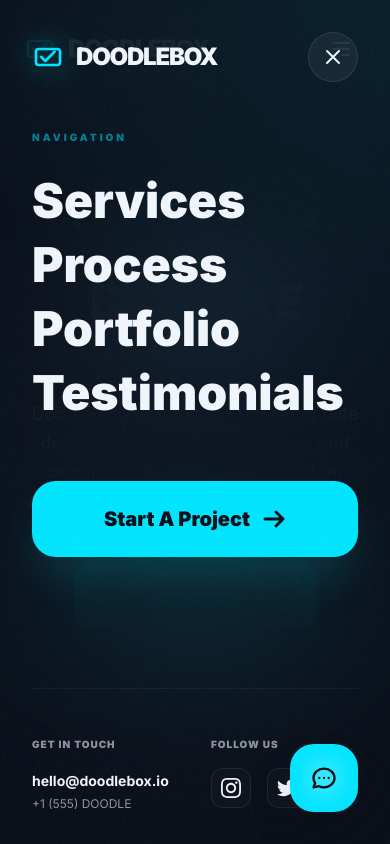
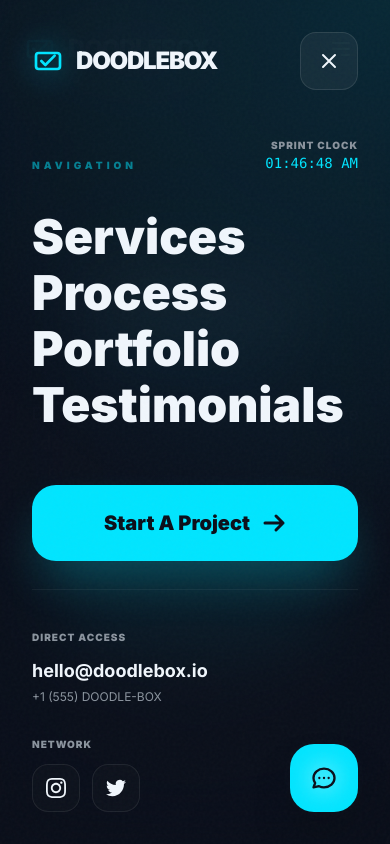
Before and after one commit to coxabling/Doodlebox-Website-Design, a React (Vite) app: page / in a window 390 px wide. Both pictures are taken after a click on the button 341 px from the left and 49 px from the top of the page. Shown: the top 844 px of the page. Built offline with nearby package versions, Linux system fonts and the light colour scheme.

Commit message:
feat(header): Display real-time clock and simplify mobile menu
Adds a dynamic clock display to the header that updates every second.
Refactors the mobile menu button to include a subtle "Menu" label on larger screens and improves accessibility.

```diff
--- a/components/Header.tsx
+++ b/components/Header.tsx
@@ -20,11 +20,20 @@ interface HeaderProps {
 const Header: React.FC<HeaderProps> = ({ onOpenChat }) => {
   const [isScrolled, setIsScrolled] = useState(false);
   const [isMobileMenuOpen, setIsMobileMenuOpen] = useState(false);
+  const [time, setTime] = useState(new Date().toLocaleTimeString([], { hour: '2-digit', minute: '2-digit', second: '2-digit' }));
 
   useEffect(() => {
     const handleScroll = () => setIsScrolled(window.scrollY > 20);
     window.addEventListener('scroll', handleScroll);
-    return () => window.removeEventListener('scroll', handleScroll);
+
+    const timer = setInterval(() => {
+      setTime(new Date().toLocaleTimeString([], { hour: '2-digit', minute: '2-digit', second: '2-digit' }));
+    }, 1000);
+
+    return () => {
+      window.removeEventListener('scroll', handleScroll);
+      clearInterval(timer);
+    };
   }, []);
 
   // Prevent body scroll when menu is open
@@ -83,10 +92,11 @@ const Header: React.FC<HeaderProps> = ({ onOpenChat }) => {
         </nav>
 
         <button
-          className="md:hidden p-3 text-light-text focus:outline-none glass rounded-xl active:scale-90 transition-transform"
+          className="md:hidden p-3 text-light-text focus:outline-none glass rounded-xl active:scale-90 transition-transform flex items-center space-x-2"
           onClick={() => setIsMobileMenuOpen(true)}
           aria-label="Open Menu"
         >
+          <span className="text-[10px] font-black tracking-widest uppercase opacity-50 hidden sm:inline">Menu</span>
           <svg className="w-6 h-6" fill="none" stroke="currentColor" viewBox="0 0 24 24">
             <path strokeLinecap="round" strokeLinejoin="round" strokeWidth="2" d="M4 6h16M4 12h16m-7 6h7" />
           </svg>
@@ -98,17 +108,17 @@ const Header: React.FC<HeaderProps> = ({ onOpenChat }) => {
         className={`fixed inset-0 z-[100] transition-all duration-700 ${isMobileMenuOpen ? 'opacity-100 pointer-events-auto' : 'opacity-0 pointer-events-none'}`}
       >
         {/* Background Layers */}
-        <div className="absolute inset-0 bg-dark-bg/80 backdrop-blur-3xl"></div>
-        <div className="absolute inset-0 bg-[radial-gradient(circle_at_top_right,rgba(0,229,255,0.08),transparent_50%)]"></div>
+        <div className={`absolute inset-0 bg-dark-bg/90 backdrop-blur-[40px] transition-opacity duration-700 ${isMobileMenuOpen ? 'opacity-100' : 'opacity-0'}`}></div>
+        <div className="absolute inset-0 bg-[radial-gradient(circle_at_top_right,rgba(0,229,255,0.12),transparent_60%)]"></div>
 
-        <div className={`relative h-full flex flex-col p-8 transition-transform duration-700 ease-out ${isMobileMenuOpen ? 'translate-x-0' : 'translate-x-12'}`}>
+        <div className={`relative h-full flex flex-col p-8 transition-all duration-700 cubic-bezier(0.2, 0.8, 0.2, 1) ${isMobileMenuOpen ? 'translate-x-0 opacity-100' : 'translate-x-12 opacity-0'}`}>
 
           {/* Header Area */}
           <div className="flex justify-between items-center mb-12">
             <DoodleboxLogo />
             <button
               onClick={() => setIsMobileMenuOpen(false)}
-              className="p-3 bg-white/5 hover:bg-white/10 rounded-full text-light-text transition-colors border border-white/10"
+              className="p-4 bg-white/5 hover:bg-white/10 rounded-2xl text-light-text transition-all border border-white/10 active:scale-90"
               aria-label="Close Menu"
             >
               <svg className="w-6 h-6" fill="none" stroke="currentColor" viewBox="0 0 24 24">
@@ -118,27 +128,34 @@ const Header: React.FC<HeaderProps> = ({ onOpenChat }) => {
           </div>
 
           {/* Navigation Links with Staggered Entrance */}
-          <nav className="flex flex-col space-y-4 flex-1">
-            <p className="text-[10px] font-black tracking-[0.3em] text-brand-primary uppercase mb-4 opacity-50">Navigation</p>
+          <nav className="flex flex-col space-y-2 flex-1">
+            <div className="flex justify-between items-end mb-8">
+              <p className="text-[10px] font-black tracking-[0.4em] text-brand-primary uppercase opacity-50">Navigation</p>
+              <div className="text-right">
+                <p className="text-[10px] font-black tracking-widest text-medium-text uppercase">Sprint Clock</p>
+                <p className="text-sm font-mono text-brand-primary">{time}</p>
+              </div>
+            </div>
+
             {navLinks.map((link, index) => (
               <a
                 key={link.id}
                 href={`#${link.id}`}
                 onClick={(e) => handleNavLinkClick(e, link.id)}
-                className={`text-5xl font-black text-light-text hover:text-brand-primary transition-all duration-500 transform ${isMobileMenuOpen ? 'translate-x-0 opacity-100' : '-translate-x-8 opacity-0'}`}
-                style={{ transitionDelay: `${100 + (index * 75)}ms` }}
+                className={`text-5xl font-black text-light-text hover:text-brand-primary transition-all duration-700 transform ${isMobileMenuOpen ? 'translate-y-0 opacity-100' : 'translate-y-12 opacity-0'}`}
+                style={{ transitionDelay: `${150 + (index * 100)}ms` }}
               >
-                {link.name}
+                {link.name}<span className="text-brand-primary opacity-0 hover:opacity-100 transition-opacity ml-2">.</span>
               </a>
             ))}
 
-            <div className={`pt-12 transition-all duration-700 delay-500 ${isMobileMenuOpen ? 'translate-y-0 opacity-100' : 'translate-y-8 opacity-0'}`}>
+            <div className={`pt-12 transition-all duration-700 delay-500 ${isMobileMenuOpen ? 'translate-y-0 opacity-100' : 'translate-y-12 opacity-0'}`}>
               <button
                 onClick={() => { setIsMobileMenuOpen(false); onOpenChat(); }}
-                className="w-full bg-brand-primary text-dark-bg font-black py-6 rounded-3xl text-xl shadow-2xl shadow-brand-primary/20 flex items-center justify-center group"
+                className="w-full bg-brand-primary text-dark-bg font-black py-6 rounded-3xl text-xl shadow-2xl shadow-brand-primary/30 flex items-center justify-center group active:scale-95 transition-transform"
               >
                 Start A Project
-                <svg className="ml-3 w-6 h-6 transform group-hover:translate-x-1 transition-transform" fill="none" stroke="currentColor" viewBox="0 0 24 24">
+                <svg className="ml-3 w-6 h-6 transform group-hover:translate-x-2 transition-transform" fill="none" stroke="currentColor" viewBox="0 0 24 24">
                   <path strokeLinecap="round" strokeLinejoin="round" strokeWidth="3" d="M14 5l7 7m0 0l-7 7m7-7H3"/>
                 </svg>
               </button>
@@ -146,21 +163,23 @@ const Header: React.FC<HeaderProps> = ({ onOpenChat }) => {
           </nav>
 
           {/* Footer Section */}
-          <div className={`mt-auto pt-12 border-t border-white/5 grid grid-cols-2 gap-8 transition-all duration-700 delay-700 ${isMobileMenuOpen ? 'translate-y-0 opacity-100' : 'translate-y-8 opacity-0'}`}>
-            <div>
-              <p className="text-[10px] font-black tracking-widest text-medium-text uppercase mb-4">Get In Touch</p>
-              <a href="mailto:hello@doodlebox.io" className="text-sm font-bold text-light-text hover:text-brand-primary transition-colors">hello@doodlebox.io</a>
-              <p className="text-xs text-medium-text mt-1">+1 (555) DOODLE</p>
+          <div className={`mt-auto pt-10 border-t border-white/5 grid grid-cols-1 sm:grid-cols-2 gap-8 transition-all duration-1000 delay-700 ${isMobileMenuOpen ? 'translate-y-0 opacity-100' : 'translate-y-12 opacity-0'}`}>
+            <div className="space-y-3">
+              <p className="text-[10px] font-black tracking-widest text-medium-text uppercase">Direct Access</p>
+              <div className="flex flex-col space-y-1">
+                <a href="mailto:hello@doodlebox.io" className="text-lg font-bold text-light-text hover:text-brand-primary transition-colors">hello@doodlebox.io</a>
+                <p className="text-xs text-medium-text">+1 (555) DOODLE-BOX</p>
+              </div>
             </div>
-            <div>
-              <p className="text-[10px] font-black tracking-widest text-medium-text uppercase mb-4">Follow Us</p>
-              <div className="flex space-x-4">
-                <div className="w-10 h-10 glass rounded-xl flex items-center justify-center hover:text-brand-primary transition-colors cursor-pointer">
-                  <svg className="w-5 h-5" fill="currentColor" viewBox="0 0 24 24"><path d="M12 2.163c3.204 0 3.584.012 4.85.07 3.252.148 4.771 1.691 4.919 4.919.058 1.265.069 1.645.069 4.849 0 3.205-.012 3.584-.069 4.849-.149 3.225-1.664 4.771-4.919 4.919-1.266.058-1.644.07-4.85.07-3.204 0-3.584-.012-4.849-.07-3.26-.149-4.771-1.699-4.919-4.92-.058-1.265-.07-1.644-.07-4.849 0-3.204.013-3.583.07-4.849.149-3.227 1.664-4.771 4.919-4.919 1.266-.057 1.645-.069 4.849-.069zm0-2.163c-3.259 0-3.667.014-4.947.072-4.358.2-6.78 2.618-6.98 6.98-.059 1.281-.073 1.689-.073 4.948 0 3.259.014 3.668.072 4.948.2 4.358 2.618 6.78 6.98 6.98 1.281.058 1.689.072 4.948.072 3.259 0 3.668-.014 4.948-.072 4.354-.2 6.782-2.618 6.979-6.98.059-1.28.073-1.689.073-4.948 0-3.259-.014-3.667-.072-4.947-.196-4.354-2.617-6.78-6.979-6.98-1.281-.059-1.69-.073-4.949-.073zm0 5.838c-3.403 0-6.162 2.759-6.162 6.162s2.759 6.163 6.162 6.163 6.162-2.759 6.162-6.163c0-3.403-2.759-6.162-6.162-6.162zm0 10.162c-2.209 0-4-1.79-4-4 0-2.209 1.791-4 4-4s4 1.791 4 4c0 2.21-1.791 4-4 4zm6.406-11.845c-.796 0-1.441.645-1.441 1.44s.645 1.44 1.441 1.44c.795 0 1.439-.645 1.439-1.44s-.644-1.44-1.439-1.44z"/></svg>
-                </div>
-                <div className="w-10 h-10 glass rounded-xl flex items-center justify-center hover:text-brand-primary transition-colors cursor-pointer">
-                  <svg className="w-5 h-5" fill="currentColor" viewBox="0 0 24 24"><path d="M23.953 4.57a10 10 0 01-2.825.775 4.958 4.958 0 002.163-2.723c-.951.555-2.005.959-3.127 1.184a4.92 4.92 0 00-8.384 4.482C7.69 8.095 4.067 6.13 1.64 3.162a4.822 4.822 0 00-.666 2.475c0 1.71.87 3.213 2.188 4.096a4.904 4.904 0 01-2.228-.616v.06a4.923 4.923 0 003.946 4.84 4.996 4.996 0 01-2.212.085 4.936 4.936 0 004.604 3.417 9.867 9.867 0 01-6.102 2.105c-.39 0-.779-.023-1.17-.067a13.995 13.995 0 007.557 2.209c9.053 0 13.998-7.496 13.998-13.985 0-.21 0-.42-.015-.63A9.935 9.935 0 0024 4.59z"/></svg>
-                </div>
+            <div className="space-y-3">
+              <p className="text-[10px] font-black tracking-widest text-medium-text uppercase">Network</p>
+              <div className="flex space-x-3">
+                <a href="#" className="w-12 h-12 glass rounded-2xl flex items-center justify-center hover:bg-brand-primary hover:text-dark-bg transition-all cursor-pointer group">
+                  <svg className="w-5 h-5 transition-transform group-hover:scale-110" fill="currentColor" viewBox="0 0 24 24"><path d="M12 2.163c3.204 0 3.584.012 4.85.07 3.252.148 4.771 1.691 4.919 4.919.058 1.265.069 1.645.069 4.849 0 3.205-.012 3.584-.069 4.849-.149 3.225-1.664 4.771-4.919 4.919-1.266.058-1.644.07-4.85.07-3.204 0-3.584-.012-4.849-.07-3.26-.149-4.771-1.699-4.919-4.92-.058-1.265-.07-1.644-.07-4.849 0-3.204.013-3.583.07-4.849.149-3.227 1.664-4.771 4.919-4.919 1.266-.057 1.645-.069 4.849-.069zm0-2.163c-3.259 0-3.667.014-4.947.072-4.358.2-6.78 2.618-6.98 6.98-.059 1.281-.073 1.689-.073 4.948 0 3.259.014 3.668.072 4.948.2 4.358 2.618 6.78 6.98 6.98 1.281.058 1.689.072 4.948.072 3.259 0 3.668-.014 4.948-.072 4.354-.2 6.782-2.618 6.979-6.98.059-1.28.073-1.689.073-4.948 0-3.259-.014-3.667-.072-4.947-.196-4.354-2.617-6.78-6.979-6.98-1.281-.059-1.69-.073-4.949-.073zm0 5.838c-3.403 0-6.162 2.759-6.162 6.162s2.759 6.163 6.162 6.163 6.162-2.759 6.162-6.163c0-3.403-2.759-6.162-6.162-6.162zm0 10.162c-2.209 0-4-1.79-4-4 0-2.209 1.791-4 4-4s4 1.791 4 4c0 2.21-1.791 4-4 4zm6.406-11.845c-.796 0-1.441.645-1.441 1.44s.645 1.44 1.441 1.44c.795 0 1.439-.645 1.439-1.44s-.644-1.44-1.439-1.44z"/></svg>
+                </a>
+                <a href="#" className="w-12 h-12 glass rounded-2xl flex items-center justify-center hover:bg-brand-primary hover:text-dark-bg transition-all cursor-pointer group">
+                  <svg className="w-5 h-5 transition-transform group-hover:scale-110" fill="currentColor" viewBox="0 0 24 24"><path d="M23.953 4.57a10 10 0 01-2.825.775 4.958 4.958 0 002.163-2.723c-.951.555-2.005.959-3.127 1.184a4.92 4.92 0 00-8.384 4.482C7.69 8.095 4.067 6.13 1.64 3.162a4.822 4.822 0 00-.666 2.475c0 1.71.87 3.213 2.188 4.096a4.904 4.904 0 01-2.228-.616v.06a4.923 4.923 0 003.946 4.84 4.996 4.996 0 01-2.212.085 4.936 4.936 0 004.604 3.417 9.867 9.867 0 01-6.102 2.105c-.39 0-.779-.023-1.17-.067a13.995 13.995 0 007.557 2.209c9.053 0 13.998-7.496 13.998-13.985 0-.21 0-.42-.015-.63A9.935 9.935 0 0024 4.59z"/></svg>
+                </a>
               </div>
             </div>
           </div>
```
